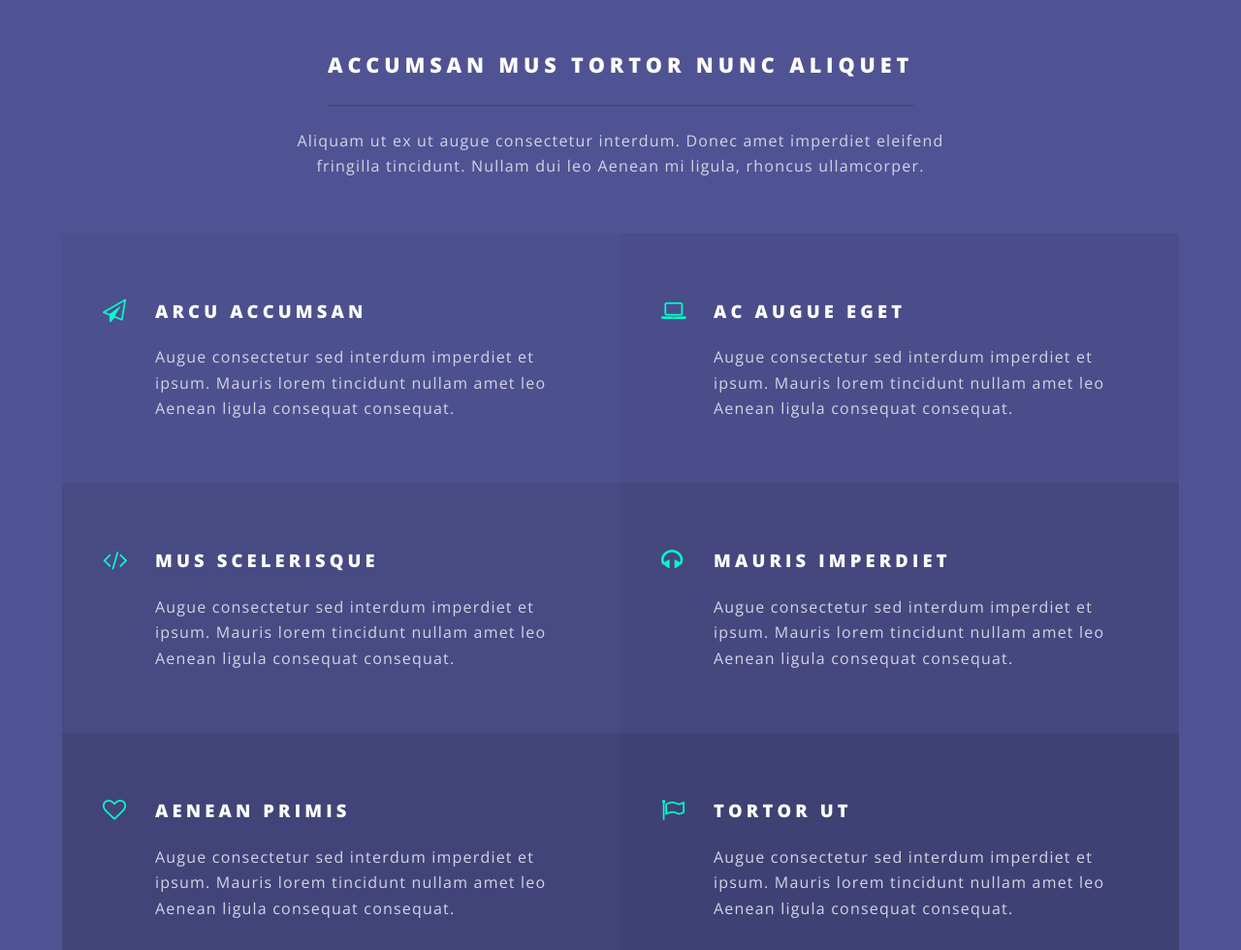
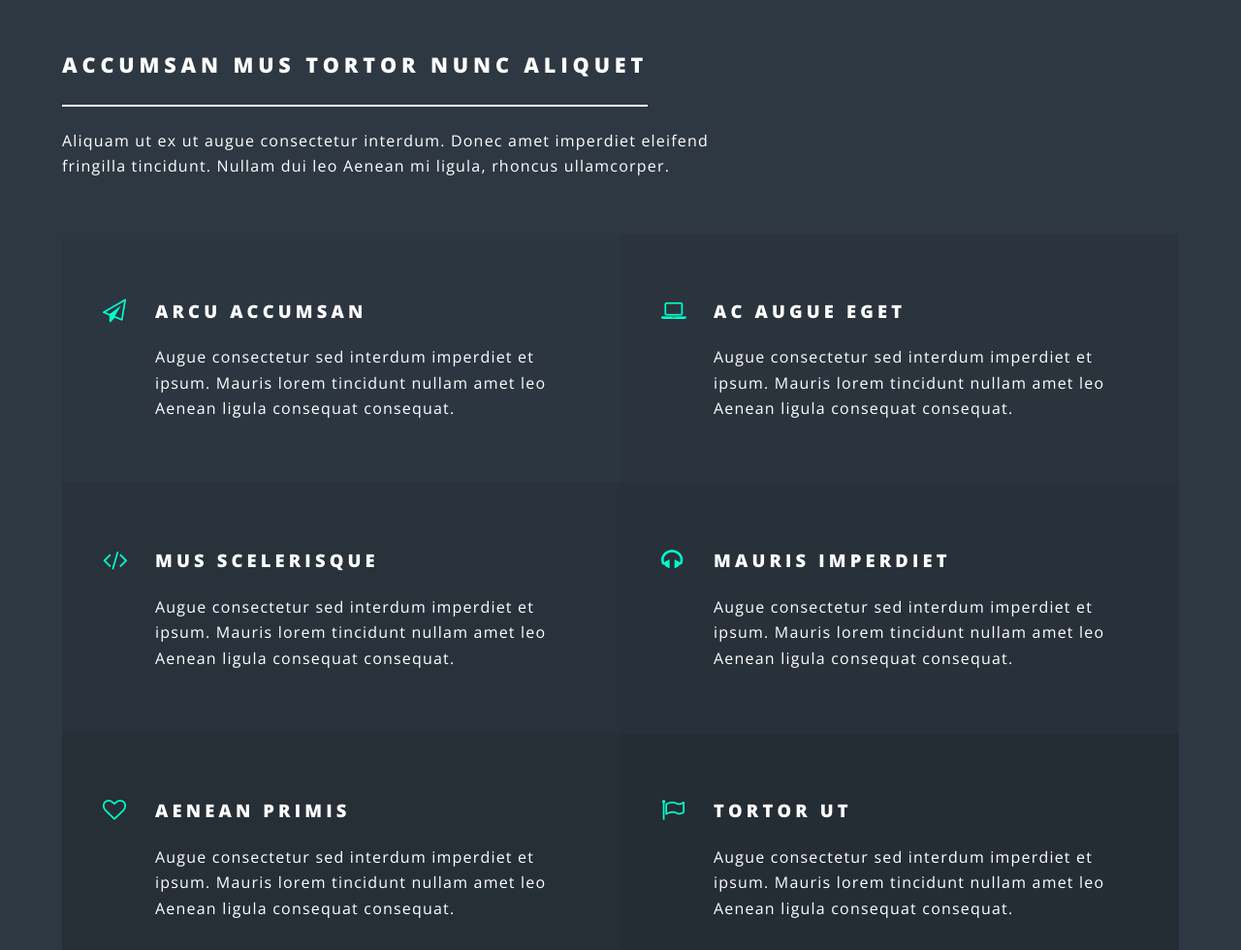
Before and after one commit to samng96/samng.me, a Jekyll site: the page built from photos/index.html, in a window 1280 px wide and 1400 px high. Shown: the part 420-1400 px from the top of the window at 97% size. Built offline with Jekyll 4.4.1, drawn with Linux system fonts in a browser that asks for light colours.

Commit message:
updating purple to grey

```diff
--- a/css/main.scss
+++ b/css/main.scss
@@ -499,7 +499,7 @@ $baseurl: '{{ site.baseurl }}/images';
 		}
 
 		&.style3 {
-			color: _palette(bg);
+			color: _palette(accent4, bg);
 		}
 
 		&.red {
--- a/photos/index.html
+++ b/photos/index.html
@@ -8,7 +8,7 @@ title: Photography
       <p>"A great photograph is one that fully expresses what one feels, in the deepest sense, about what is being photographed." ― Ansel Adams</p>
     </header>
 
-    <section id="three" class="wrapper style3 special">
+    <section id="three" class="wrapper">
     <div class="inner">
       <header class="major">
         <h2>Accumsan mus tortor nunc aliquet</h2>
```
